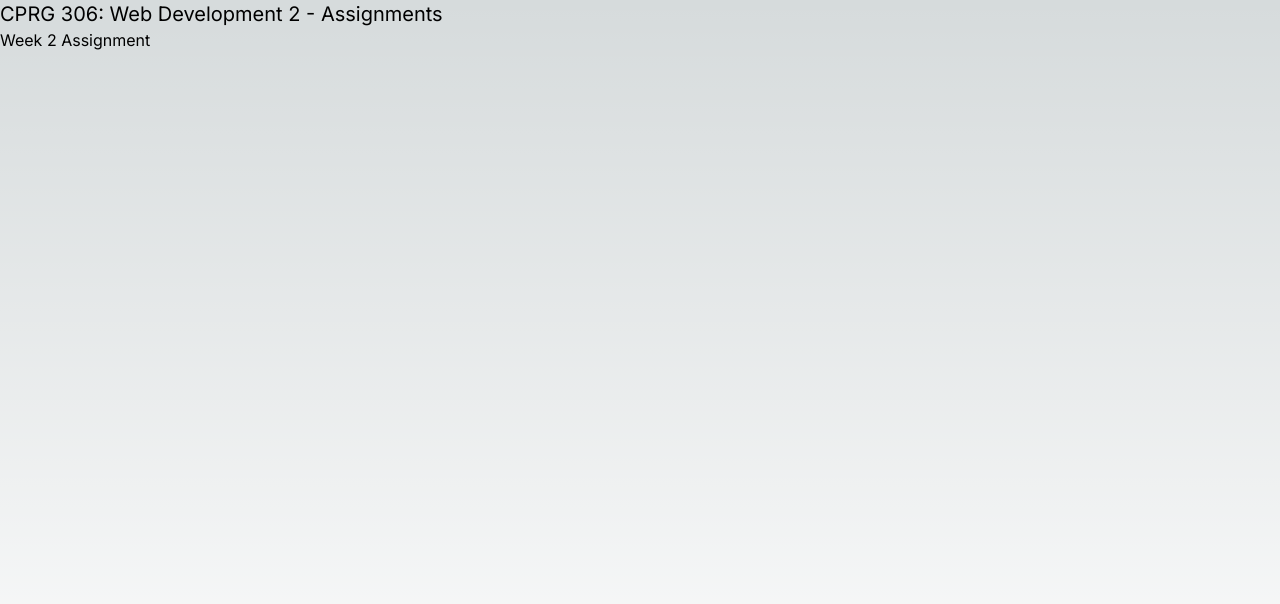
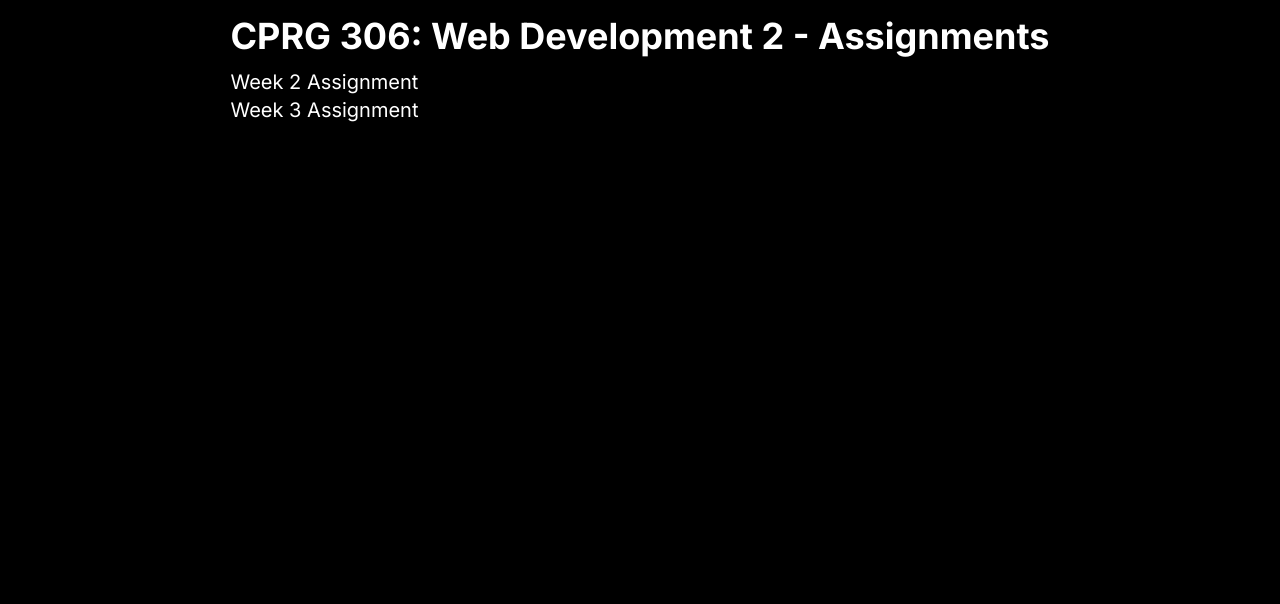
Before and after one commit to Anamikaa13/cprg306-assignments, a Next.js app: page / in a window 1280 px wide. Shown: the top 604 px of the page. Built offline with nearby package versions, Linux system fonts and the light colour scheme.

Commit message:
Update page.js

```diff
--- a/app/page.js
+++ b/app/page.js
@@ -2,9 +2,18 @@ import Link from "next/link";
 
 export default function Home() {
   return (
-    <main className="h-screen">
-      <h1 className="text-xl">CPRG 306: Web Development 2 - Assignments</h1>
-      <Link href="http://localhost:3000/week-2">Week 2 Assignment</Link>
+    <main className="p-4 bg-black min-h-screen flex justify-center text-xl text-white">
+      <div>
+      <h1 className="font-bold text-4xl mb-3">CPRG 306: Web Development 2 - Assignments</h1>
+      <ul>
+        <li>
+        <Link href="http://localhost:3000/week-2">Week 2 Assignment</Link>
+        </li>
+        <li>
+        <Link href="http://localhost:3000/week-3">Week 3 Assignment</Link>
+        </li>
+      </ul>
+      </div>
     </main>
   );
 }
```
